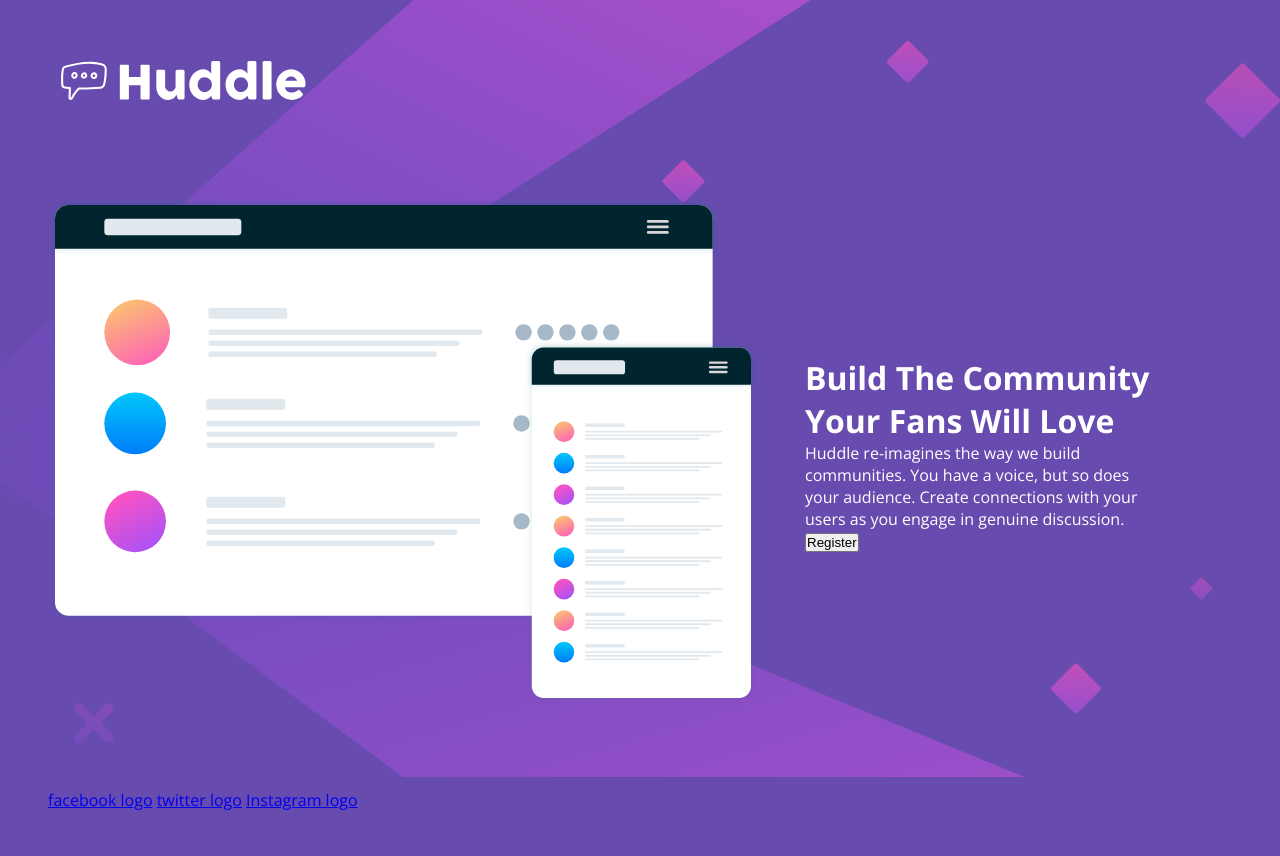
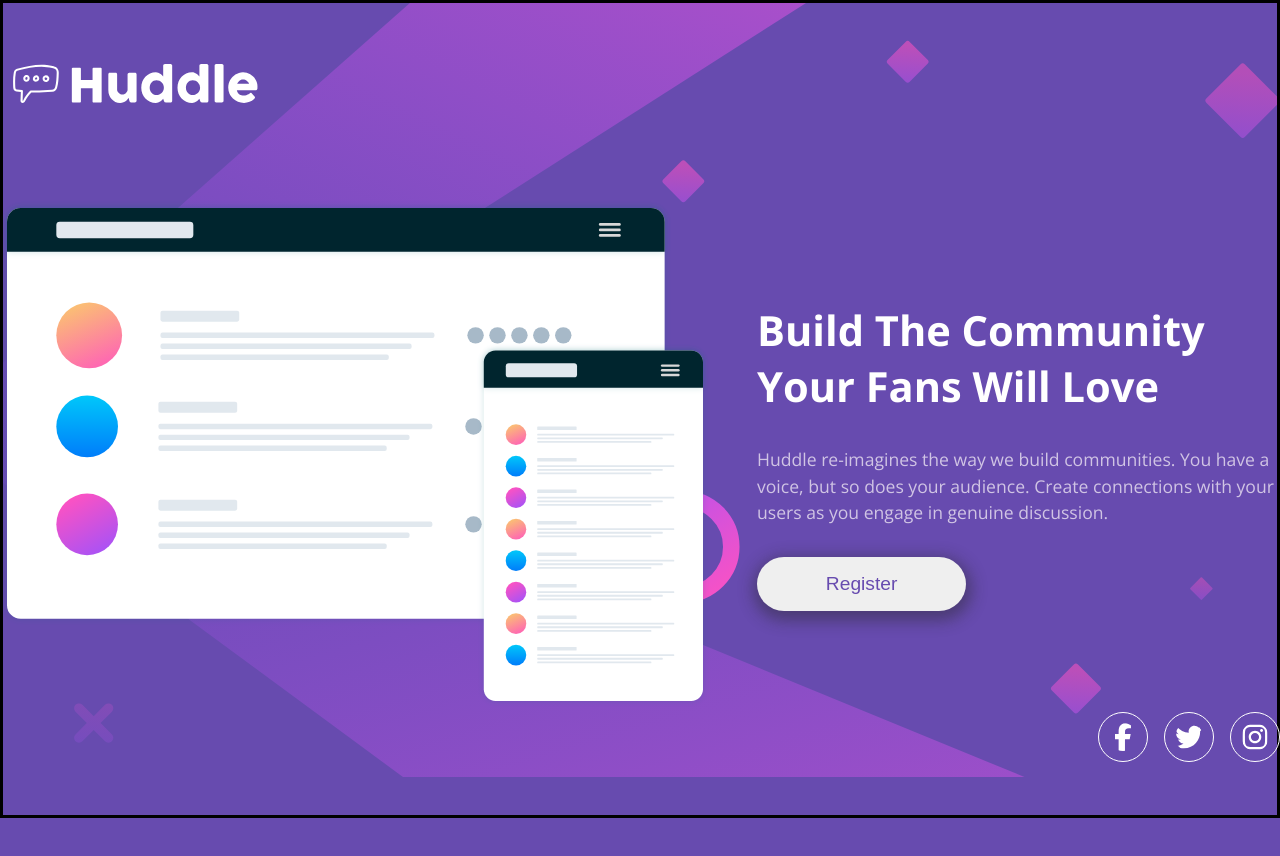
Before and after one commit to turtle-jin/huddle-landing-page, a plain HTML site: page index.html in a window 1280 px wide. After the commit the page ends 818 px from the top, so only its background shows below. Drawn offline with nearby package versions, Linux system fonts and the light colour scheme.

Commit message:
complete desktop design

```diff
--- a/index.html
+++ b/index.html
@@ -15,10 +15,10 @@
 
 </head>
 <body>
+  <main>
     <header>
       <img src="images/logo.svg" alt="huddle logo">
     </header>
-
     <div class="container">
       <div class="left">
         <img src="images/illustration-mockups.svg" alt="mockup picture">
@@ -32,10 +32,15 @@
     </div>
 
     <footer>
-    <a href="facebbook.com">facebook logo</a>
-    <a href="twitter.com">twitter logo</a>
-    <a href="instagram.com">Instagram logo</a>
+      <a href=""><img src="images/facebook-f.svg" alt=""></a>
+      <a href=""><img src="images/twitter.svg" alt=""></a>
+      <a href=""><img src="images/instagram.svg" alt=""></a>
+
     </footer>
+  </main>
+
+
+
 
 
 
--- a/styles.css
+++ b/styles.css
@@ -7,34 +7,87 @@
 :root {
     --Violet: hsl(257, 40%, 49%);
     --SoftMagenta: hsl(300, 69%, 71%);
+    --textColor: hsl(264,37%,83%);
 }
 
 body {
     min-height: 100vh;
-    max-width: 100rem;
     background-image: url(images/bg-desktop.svg);
     background-repeat: no-repeat;
     background-size: contain;
     background-color: var(--Violet);
-    padding: 3rem;
+    padding: 3rem 5rem;
     font-family: "Open Sans", sans-serif;
     display: flex;
     flex-direction: column;
     justify-content: center;
-    align-items: flex-start;
+    align-items: center;
+    border: solid;
+}
+
+header {
+    /* align-self: flex-start; */
+    /* border: solid yellow; */
+    margin-bottom: 5rem;
+}
+.container {
+    /* border: solid red; */
+    width: 80rem;
+    display: flex;
+    color: white;
+    justify-content: space-between;
+    align-items: center;
+
+    gap: 3rem;
+}
+footer {
+    align-self: center;
+    /* border: solid green; */
+    display: flex;
+    justify-content: flex-end;
+    gap: 1rem;
 
 }
 
-.container {
-    /* border: solid red; */
-    /* width: 90rem; */
-    display: flex;
+
+h1 {
+    font-size: 2.6em;
+    font-weight: 700;
+}
+
+p {
+    font-size: 1.1rem;
+    color: var(--textColor);
+    line-height: 1.5;
+    margin-top: 2rem;
+}
+
+button {
+    width: 40%;
+    color: var(--Violet);
+    font-size: 1.2em;
+    padding: 1rem;
+    margin-top: 2rem;
+    border: none;
+    cursor: pointer;
+    border-radius: 50px;
+    box-shadow: 1px 5px 15px 5px rgba(40, 40, 40, 0.43);
+}
+
+button:hover {
+    background-color: var(--SoftMagenta);
     color: white;
-    justify-content: space-evenly;
-    align-items: center;
-    /* padding: 4rem; */
-    padding-top: 5rem;
-    padding-bottom: 5rem;
-    padding-right: 5rem;
-    gap: 3rem;
 }
+
+footer img {
+    border: solid white 1px;
+    width: 50px;
+    height: 50px;
+    padding: 10px;
+    border-radius: 50px;
+
+}
+
+footer a:hover img {
+    border: solid var(--SoftMagenta) 1px;
+}
```
Also changed, not shown: design/active-states.jpg, images/facebook-f.svg (added), images/instagram.svg (added), images/twitter.svg (added). Lines whose indentation alone changed are shown as unchanged.
